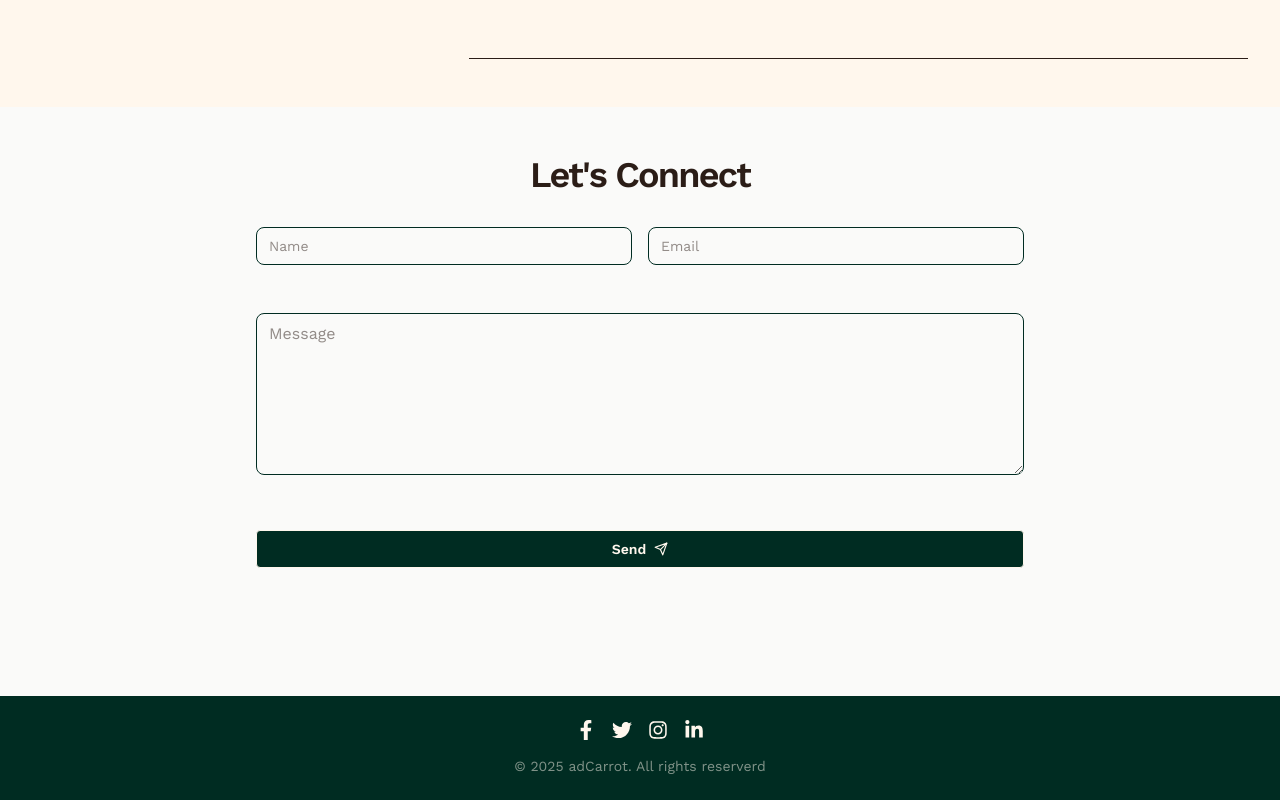
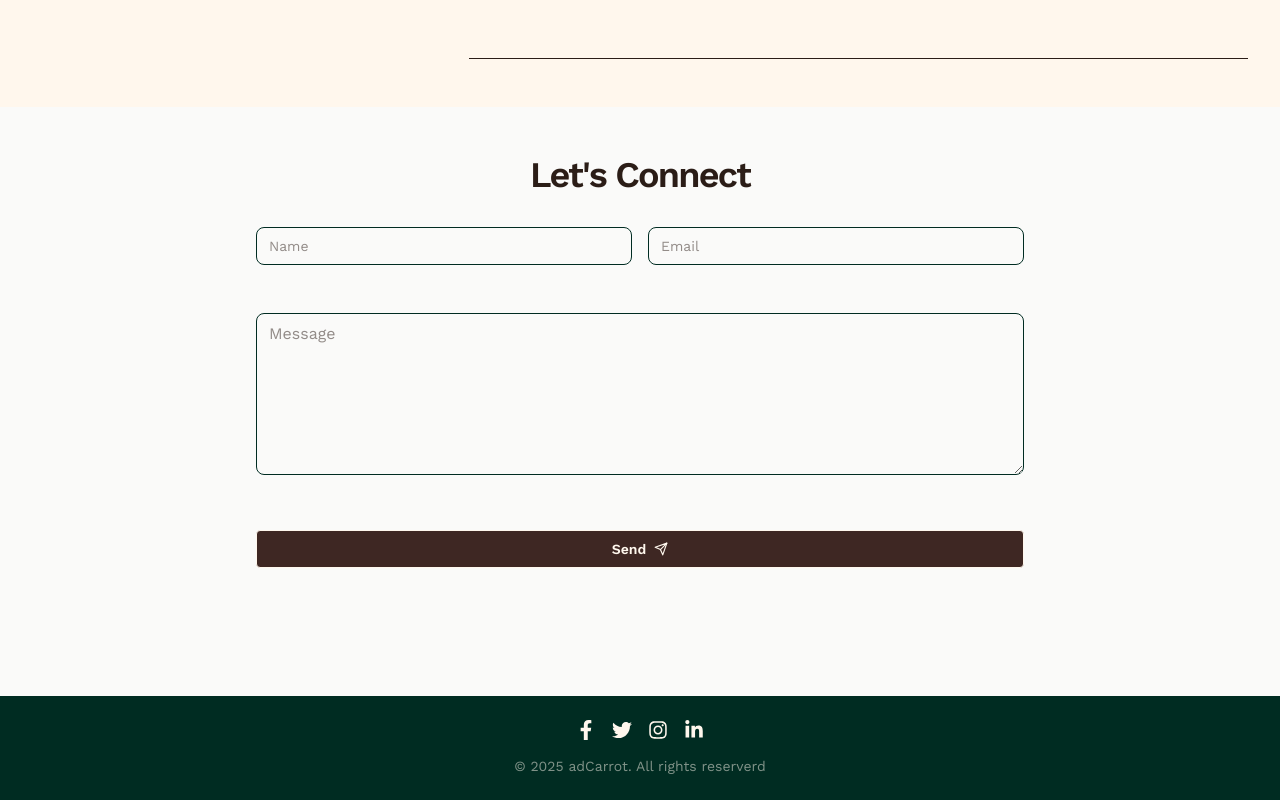
Before and after one commit to Gabrielmgb/projeto-ad-carrot-agency, a React (Vite) app: page / in a window 1280 px wide. Shown: the part 8365-9165 px from the top of the page. Built offline with nearby package versions, Linux system fonts and the light colour scheme.

Commit message:
contact color

```diff
--- a/src/components/ContactForm.jsx
+++ b/src/components/ContactForm.jsx
@@ -118,7 +118,7 @@ const ContactForm = () => {
         </div>
         <button
           type="submit"
-          className={`mb-8 w-full rounded border bg-emerald-950 px-4 py-2 text-sm font-semibold text-orange-50 hover:bg-emerald-900 ${
+          className={`mb-8 w-full rounded border bg-darkBrown px-4 py-2 text-sm font-semibold text-orange-50 hover:bg-orange duration-300 colors-transition ${
             isSending ? "cursor-not-allowed opacity-50" : ""
           }`}
           disabled={isSending}
```
